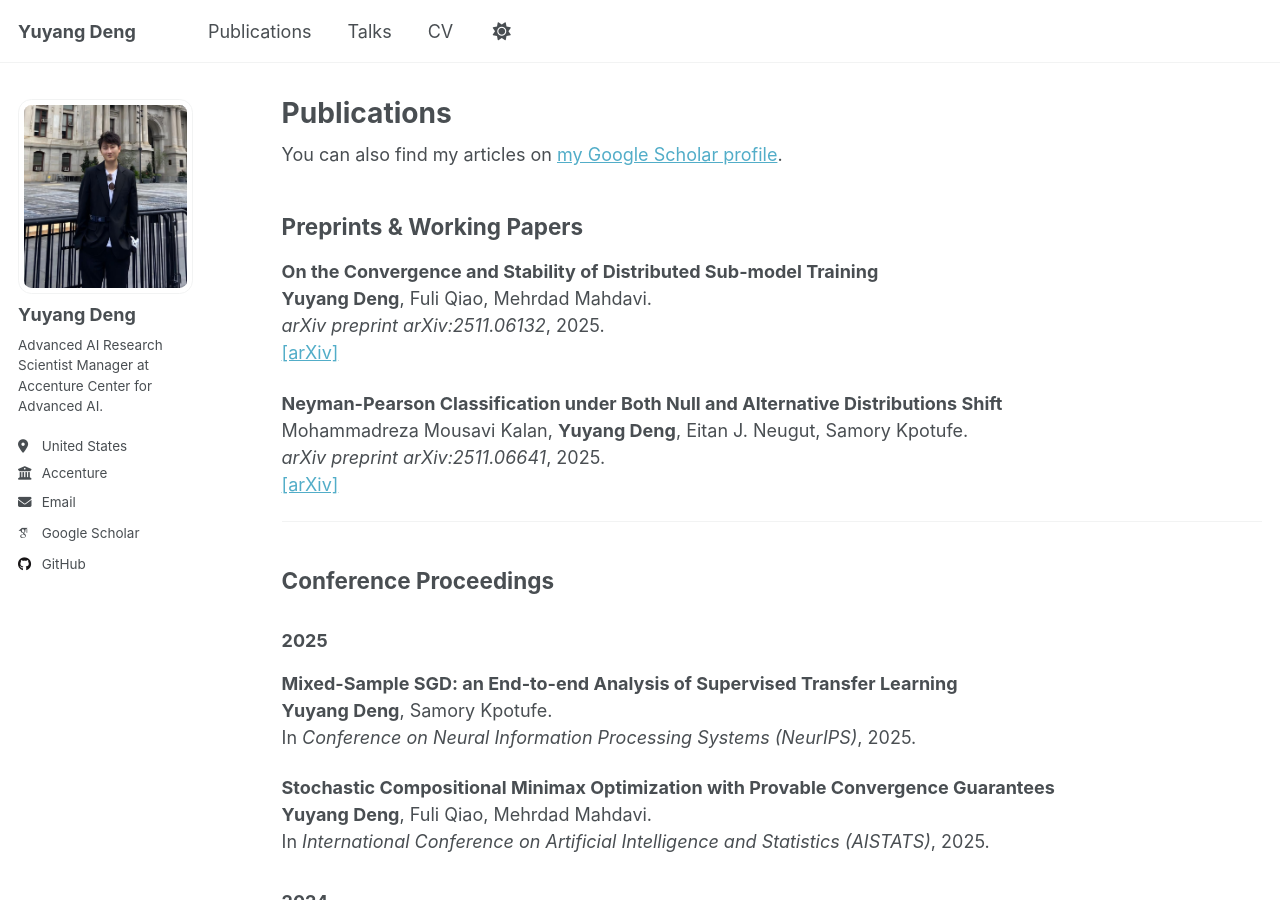
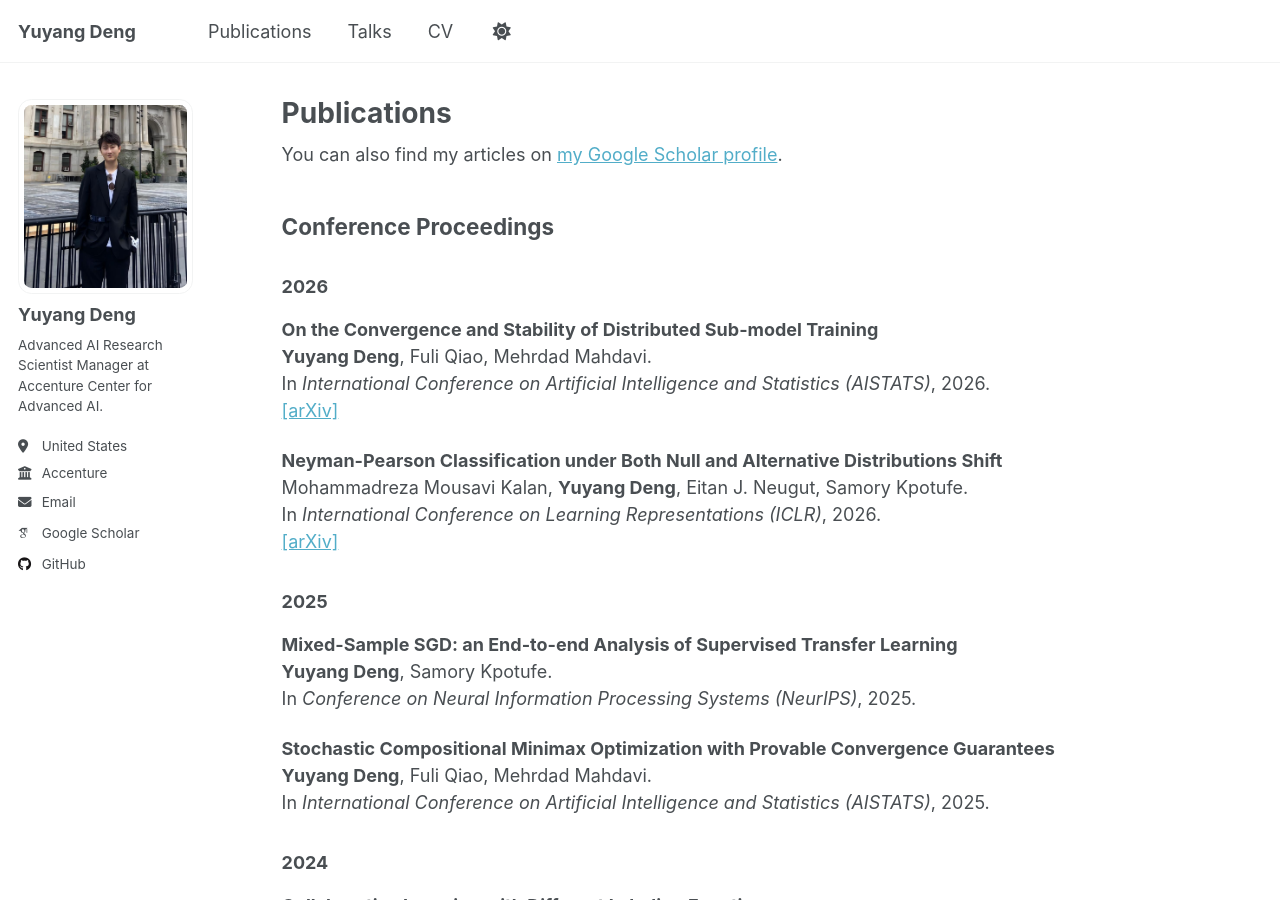
Before and after one commit to matthewgo2009/matthewgo2009.github.io, a Jekyll site: the page built from _pages/publications.html, in a window 1280 px wide and 900 px high. Built offline with Jekyll 4.4.1, drawn with Linux system fonts in a browser that asks for light colours; some web fonts are replaced; a script that is not in the unit is left out.

Commit message:
Update 2026 publications and news

```diff
--- a/_pages/publications.html
+++ b/_pages/publications.html
@@ -9,25 +9,23 @@ author_profile: true
   <div class="wordwrap">You can also find my articles on <a href="{{site.author.googlescholar}}">my Google Scholar profile</a>.</div>
 {% endif %}
 
-<h2>Preprints & Working Papers</h2>
+<h2>Conference Proceedings</h2>
+
+<h3>2026</h3>
 
 <p>
   <strong>On the Convergence and Stability of Distributed Sub-model Training</strong><br>
   <strong>Yuyang Deng</strong>, Fuli Qiao, Mehrdad Mahdavi.<br>
-  <em>arXiv preprint arXiv:2511.06132</em>, 2025.<br>
+  In <em>International Conference on Artificial Intelligence and Statistics (AISTATS)</em>, 2026.<br>
   <a href="https://arxiv.org/abs/2511.06132" target="_blank">[arXiv]</a>
 </p>
 
 <p>
   <strong>Neyman-Pearson Classification under Both Null and Alternative Distributions Shift</strong><br>
   Mohammadreza Mousavi Kalan, <strong>Yuyang Deng</strong>, Eitan J. Neugut, Samory Kpotufe.<br>
-  <em>arXiv preprint arXiv:2511.06641</em>, 2025.<br>
+  In <em>International Conference on Learning Representations (ICLR)</em>, 2026.<br>
   <a href="https://arxiv.org/abs/2511.06641" target="_blank">[arXiv]</a>
 </p>
-
-<hr>
-
-<h2>Conference Proceedings</h2>
 
 <h3>2025</h3>
 
```
Also changed, not shown: _pages/about.md (+2 -0 lines).
